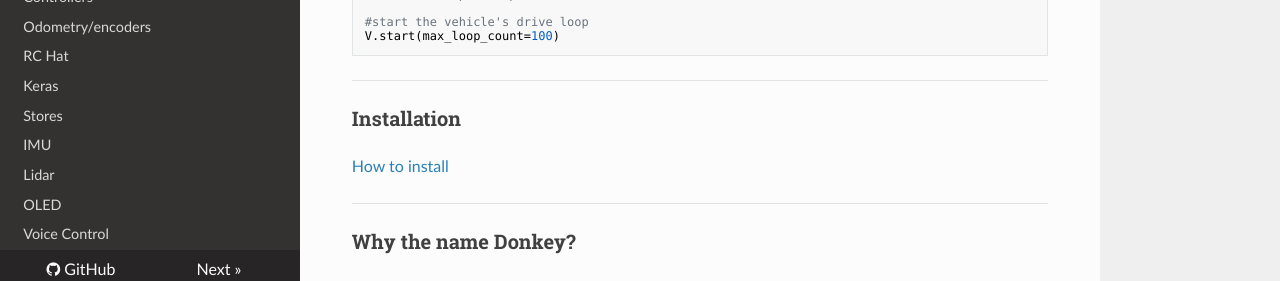
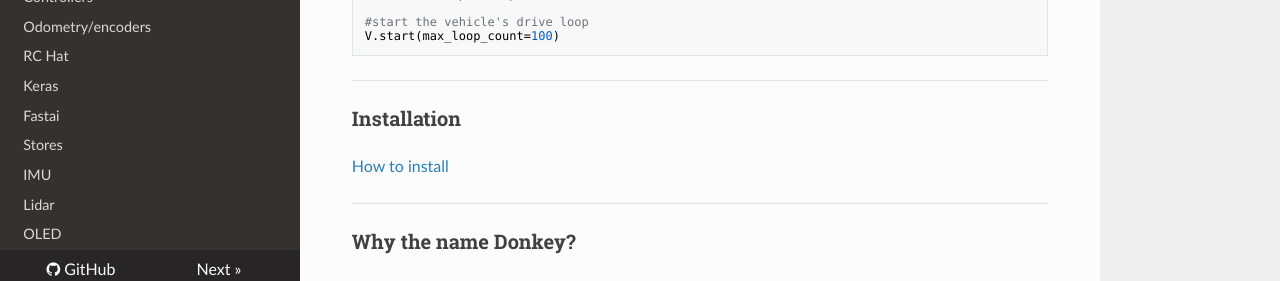
Before and after one commit to autorope/donkeydocs, an MkDocs documentation site: the page built from docs/index.md, in a window 1280 px wide and 900 px high, scrolled down 460 px. Shown: the part 610-891 px from the top of the window. Built offline with MkDocs 1.6.1, drawn with Linux system fonts in a browser that asks for light colours; nearby versions of some CDN libraries; old or Windows-style settings are respelled for this version of MkDocs.

```diff
--- a/mkdocs.yml
+++ b/mkdocs.yml
@@ -28,6 +28,7 @@ pages:
       - 'Odometry/encoders': parts/odometry.md
       - 'RC Hat': parts/rc_hat.md
       - 'Keras': parts/keras.md
+      - 'Fastai': parts/fastai.md
       - 'Stores': parts/stores.md
       - 'IMU': parts/imu.md
       - 'Lidar': parts/lidar.md
```
